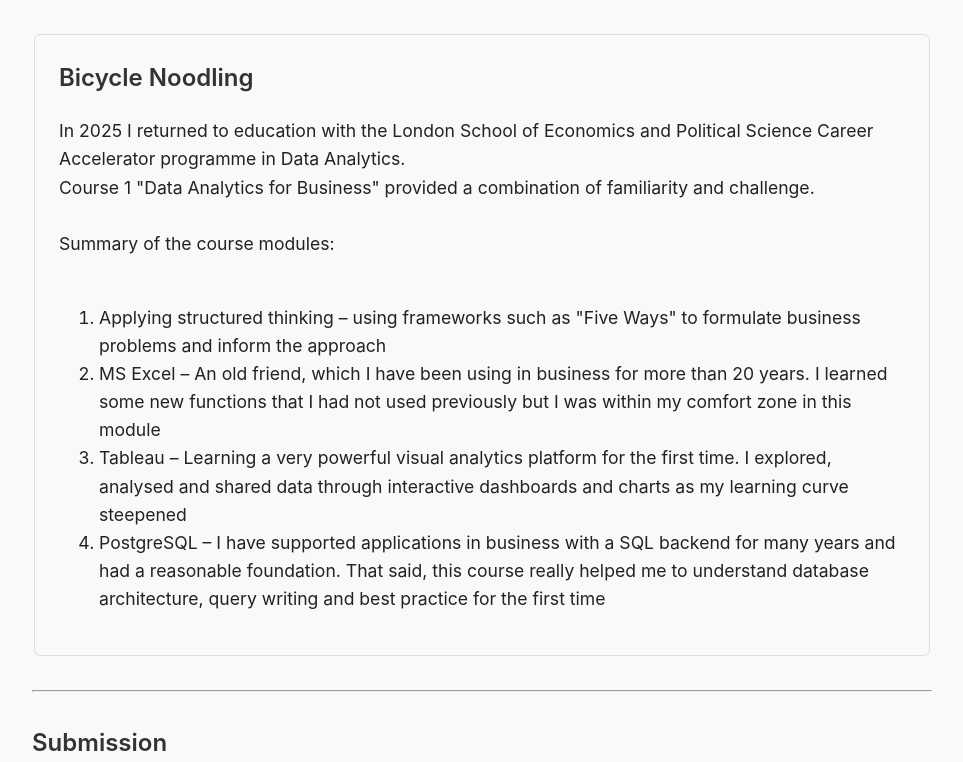
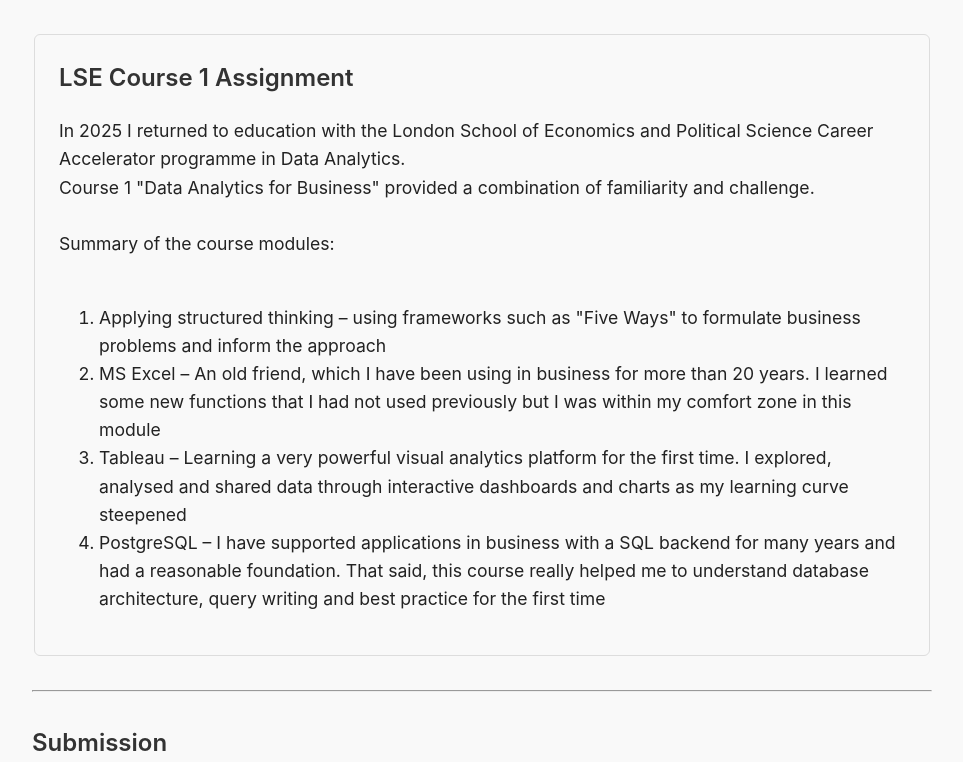
Before and after one commit to drapertoby/portfolio-toby-draper, a Jekyll site: the page built from course1_intro.md, in a window 1280 px wide, cut to the strip 0-762 px from the top of the page. Shown: the whole strip, without its empty margins (158-1121 px from the left). Built offline with Jekyll 4.4.1, drawn with Linux system fonts in a browser that asks for light colours.

Commit message:
Update course1_intro.md
corrected title

```diff
--- a/course1_intro.md
+++ b/course1_intro.md
@@ -7,7 +7,7 @@ permalink: /course1_intro/
 <table style="width: 100%; margin-bottom: 2rem;">
   <tr>
    <td style="border: 1px solid #ddd; background-color: #f9f9f9; padding: 1.5rem; border-radius: 6px;">
-  <h2 style="margin-top: 0; font-size: 1.5rem;">Bicycle Noodling</h2>
+  <h2 style="margin-top: 0; font-size: 1.5rem;">LSE Course 1 Assignment</h2>
   <div style="font-size: 1.1rem; line-height: 1.6;">
     In 2025 I returned to education with the London School of Economics and Political Science Career Accelerator programme in Data Analytics.<br>
     Course 1 "Data Analytics for Business" provided a combination of familiarity and challenge.<br><br>
```
